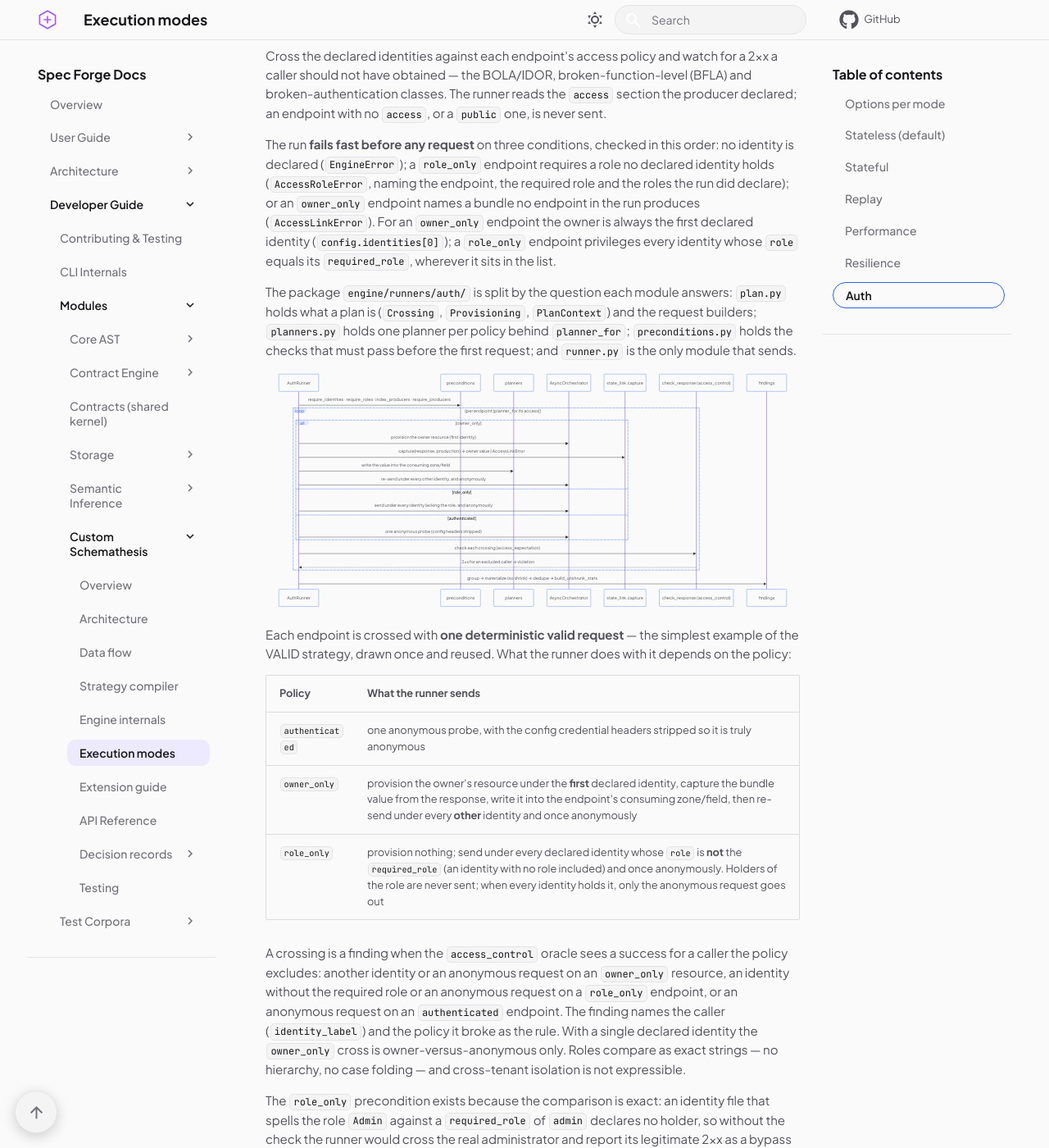
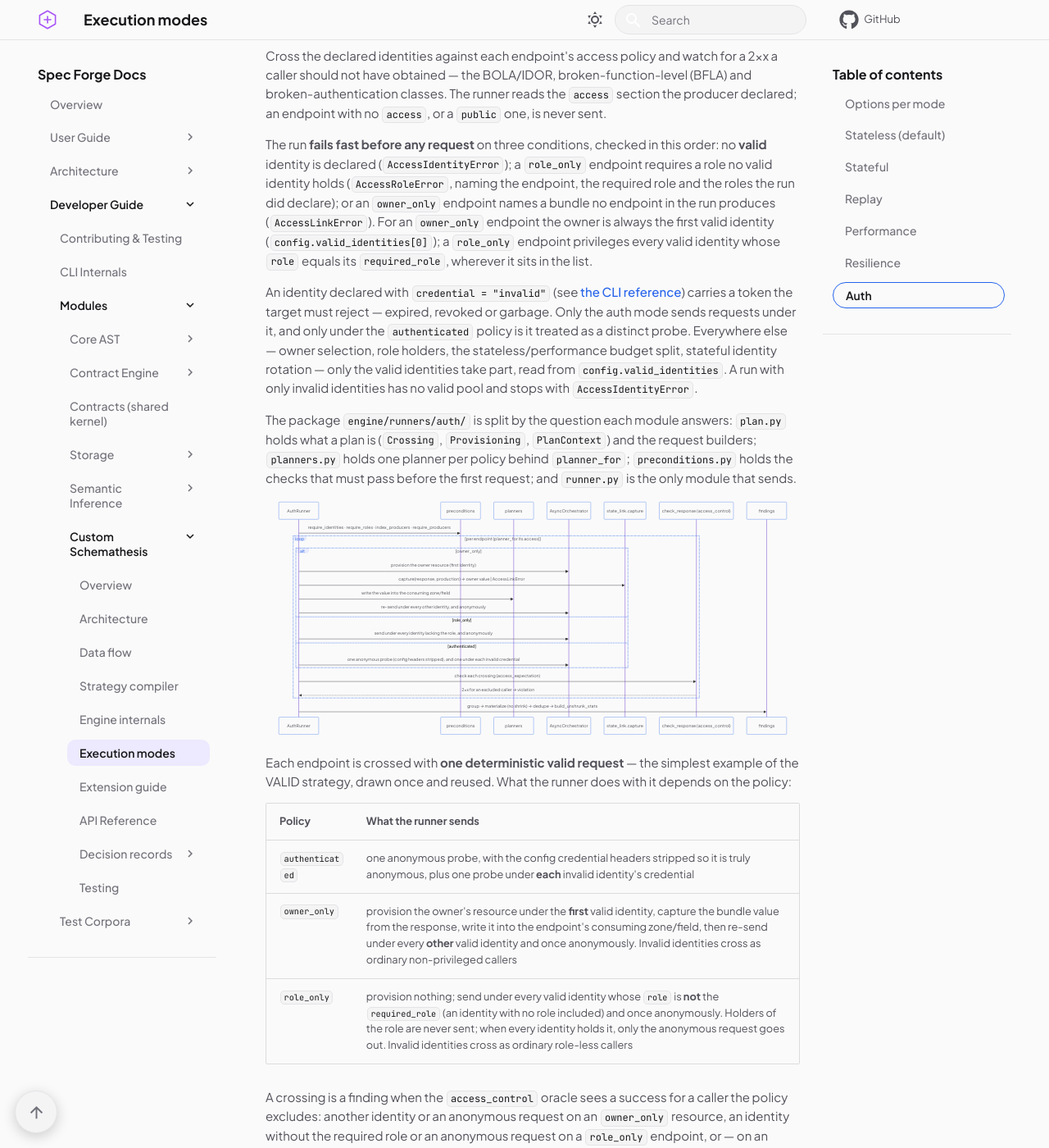
Before and after one commit to Spec-Forge-Testing/specforge-docs, an MkDocs documentation site: the page built from docs/modules/custom-schemathesis/execution-modes.md, in a window 1280 px wide and 1400 px high, scrolled down 4401 px. Shown: the whole window at 82% size. Built offline with MkDocs 1.6.1 and Material for MkDocs 9.7.7, drawn with Linux system fonts in a browser that asks for light colours; comment, search, counter and statistics services are not loaded; some of the changed text lies outside the part shown.

Commit message:
docs(engine): document the auth mode's declared invalid credentials

```diff
--- a/docs/modules/custom-schemathesis/execution-modes.md
+++ b/docs/modules/custom-schemathesis/execution-modes.md
@@ -224,13 +224,22 @@ the producer declared; an endpoint with no `access`, or a `public` one, is never
 sent.
 
 The run **fails fast before any request** on three conditions, checked in this
-order: no identity is declared (`EngineError`); a `role_only` endpoint requires a
-role no declared identity holds (`AccessRoleError`, naming the endpoint, the
-required role and the roles the run did declare); or an `owner_only` endpoint
-names a bundle no endpoint in the run produces (`AccessLinkError`). For an
-`owner_only` endpoint the owner is always the first declared identity
-(`config.identities[0]`); a `role_only` endpoint privileges every identity whose
-`role` equals its `required_role`, wherever it sits in the list.
+order: no **valid** identity is declared (`AccessIdentityError`); a `role_only`
+endpoint requires a role no valid identity holds (`AccessRoleError`, naming the
+endpoint, the required role and the roles the run did declare); or an `owner_only`
+endpoint names a bundle no endpoint in the run produces (`AccessLinkError`). For
+an `owner_only` endpoint the owner is always the first valid identity
+(`config.valid_identities[0]`); a `role_only` endpoint privileges every valid
+identity whose `role` equals its `required_role`, wherever it sits in the list.
+
+An identity declared with `credential = "invalid"` (see
+[the CLI reference](../../user-guide/cli-reference.md#commands)) carries a token
+the target must reject — expired, revoked or garbage. Only the auth mode sends
+requests under it, and only under the `authenticated` policy is it treated as a
+distinct probe. Everywhere else — owner selection, role holders, the
+stateless/performance budget split, stateful identity rotation — only the valid
+identities take part, read from `config.valid_identities`. A run with only invalid
+identities has no valid pool and stops with `AccessIdentityError`.
 
 The package `engine/runners/auth/` is split by the question each module answers:
 `plan.py` holds what a plan is (`Crossing`, `Provisioning`, `PlanContext`) and the
@@ -258,7 +267,7 @@ sequenceDiagram
         else role_only
             AR->>Orch: send under every identity lacking the role, and anonymously
         else authenticated
-            AR->>Orch: one anonymous probe (config headers stripped)
+            AR->>Orch: one anonymous probe (config headers stripped), and one under each invalid credential
         end
         AR->>Or: check each crossing (access_expectation)
         Or-->>AR: 2xx for an excluded caller → violation
@@ -272,18 +281,21 @@ it depends on the policy:
 
 | Policy | What the runner sends |
 |---|---|
-| `authenticated` | one anonymous probe, with the config credential headers stripped so it is truly anonymous |
-| `owner_only` | provision the owner's resource under the **first** declared identity, capture the bundle value from the response, write it into the endpoint's consuming zone/field, then re-send under every **other** identity and once anonymously |
-| `role_only` | provision nothing; send under every declared identity whose `role` is **not** the `required_role` (an identity with no role included) and once anonymously. Holders of the role are never sent; when every identity holds it, only the anonymous request goes out |
+| `authenticated` | one anonymous probe, with the config credential headers stripped so it is truly anonymous, plus one probe under **each** invalid identity's credential |
+| `owner_only` | provision the owner's resource under the **first** valid identity, capture the bundle value from the response, write it into the endpoint's consuming zone/field, then re-send under every **other** valid identity and once anonymously. Invalid identities cross as ordinary non-privileged callers |
+| `role_only` | provision nothing; send under every valid identity whose `role` is **not** the `required_role` (an identity with no role included) and once anonymously. Holders of the role are never sent; when every identity holds it, only the anonymous request goes out. Invalid identities cross as ordinary role-less callers |
 
 A crossing is a finding when the `access_control` oracle sees a success for a
 caller the policy excludes: another identity or an anonymous request on an
 `owner_only` resource, an identity without the required role or an anonymous
-request on a `role_only` endpoint, or an anonymous request on an `authenticated`
-endpoint. The finding names the caller (`identity_label`) and the policy it broke
-as the rule. With a single declared identity the `owner_only` cross is
-owner-versus-anonymous only. Roles compare as exact strings — no hierarchy, no
-case folding — and cross-tenant isolation is not expressible.
+request on a `role_only` endpoint, or — on an `authenticated` endpoint — an
+anonymous request **or** a request under an invalid credential. A 2xx under an
+invalid identity is reported under the same `authenticated` rule, naming that
+identity; two invalid identities that both succeed produce two findings. The
+finding names the caller (`identity_label`) and the policy it broke as the rule;
+the credential is redacted like any other. With a single valid identity the
+`owner_only` cross is owner-versus-anonymous only. Roles compare as exact strings
+— no hierarchy, no case folding — and cross-tenant isolation is not expressible.
 
 The `role_only` precondition exists because the comparison is exact: an identity
 file that spells the role `Admin` against a `required_role` of `admin` declares no
```
Also changed, not shown: docs/modules/custom-schemathesis/api-reference.md (+5 -3 lines), docs/modules/custom-schemathesis/data-flow.md (+11 -7 lines), docs/modules/custom-schemathesis/engine-internals.md (+11 -7 lines), docs/user-guide/cli-reference.md (+24 -6 lines).
